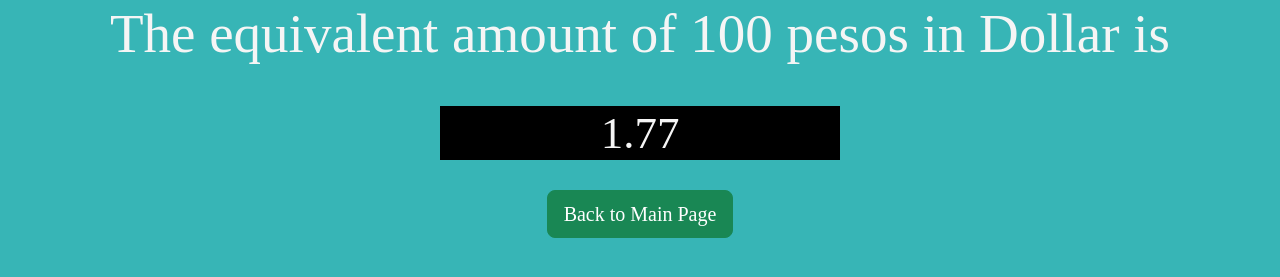
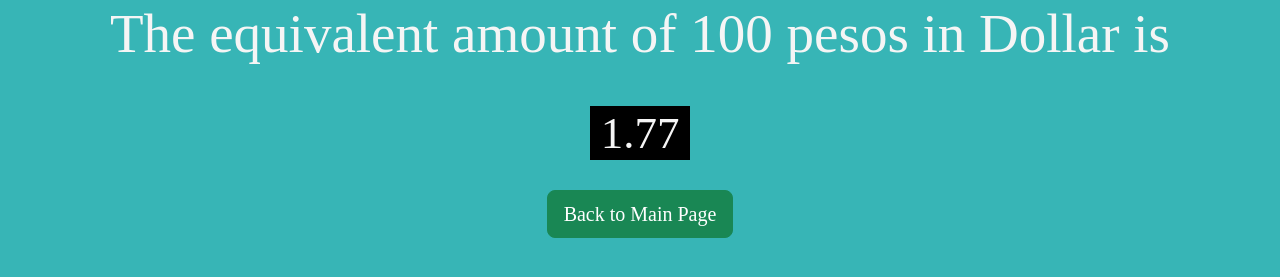
Before and after one commit to GonzalesGJ/Q4SW1, a plain HTML site: page page2.html in a window 1280 px wide. Shown: the part 215-492 px from the top of the page. Drawn offline with nearby package versions, Linux system fonts and the light colour scheme.

Commit message:
Update page2.html

```diff
--- a/page2.html
+++ b/page2.html
@@ -26,7 +26,7 @@
      h3 {
       color:whitesmoke;
       background-color: black;
-      width: 400px;
+      width: 100px;
       font-size:45px;
       margin: auto;
     }
@@ -36,7 +36,7 @@
     }
   </style>
   <script>
-    let number = (100/56.44)
+    let number = (100/56.44);
     let round_number =Math.round(number * 100) /100;
   </script>
  </head>
```
